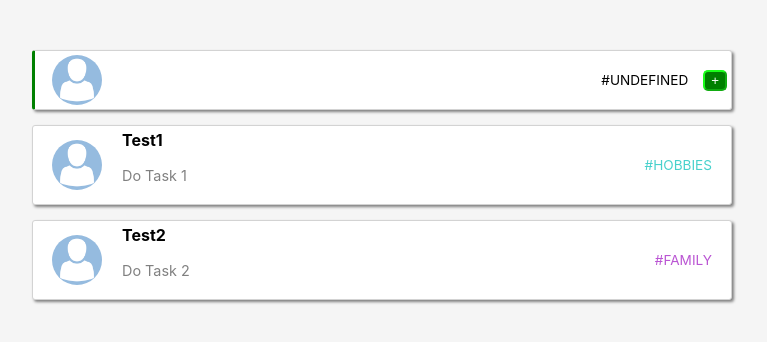
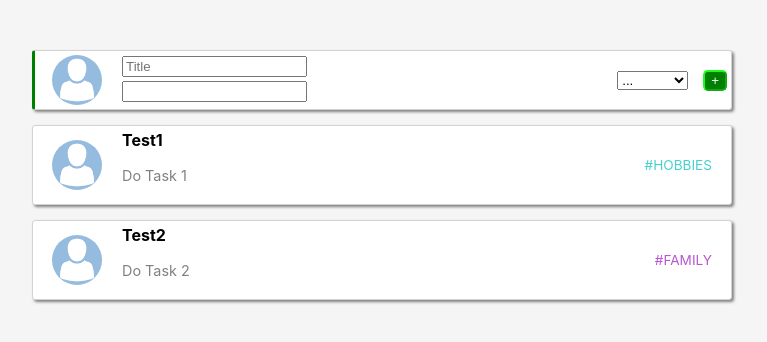
Before and after one commit to DrunkPyromaniac/ToDoList, a React (Create React App) app: page / in a window 1280 px wide. Shown: the top 342 px of the page, without its empty margins (258-1025 px from the left). Built offline with nearby package versions, Linux system fonts and the light colour scheme.

Commit message:
Finish up adding items.

```diff
--- a/src/components/ToDoList/index.js
+++ b/src/components/ToDoList/index.js
@@ -10,15 +10,10 @@ export class ToDoList extends React.Component
 	constructor(props)
 		{
 		super(props);
-		this.state =
-			{
-			newTask: "",
-			};
 
-		this.textChange   = this.textChange.bind(this);
-		this.handleKey    = this.handleKey.bind(this);
 		this.removeItem   = this.removeItem.bind(this);
 		this.completeItem = this.completeItem.bind(this);
+		this.addItem      = this.addItem.bind(this);
 		}
 
 	removeItem(id)
@@ -37,29 +32,8 @@ export class ToDoList extends React.Component
 
 	addItem(item)
 		{
-		const [title, text] = item.split("\n", 2);
-
-		this.props.items.push(
-			{
-			title,
-			text,
-			category: 1,
-			});
-		}
-
-	textChange(event)
-		{
-		this.setState({ newTask: event.target.value });
-		}
-
-	handleKey(event)
-		{
-		if (event.which === 13 && !event.shiftKey)
-			{
-			this.addItem(this.state.newTask);
-			this.setState({ newTask: "" });
-			event.preventDefault();
-			}
+		this.props.items.push(item);
+		this.forceUpdate();
 		}
 
 	render()
--- a/src/components/ToDoListItem/index.js
+++ b/src/components/ToDoListItem/index.js
@@ -7,7 +7,7 @@ export class ToDoListItem extends React.Component
 	{
 	render()
 		{
-		const category = this.props.categories.find(x => x.id === this.props.category);
+		const category = this.props.categories.find(x => x.id === this.props.category) || { name: 'Uncategorized' };
 		const complete = this.props.taskComplete || (() => {});
 		const remove   = this.props.taskRemove   || (() => {});
 
--- a/src/components/ToDoListItemEdit/index.js
+++ b/src/components/ToDoListItemEdit/index.js
@@ -5,6 +5,18 @@ import defaultImage from './default.png';
 
 export class ToDoListItem extends React.Component
 	{
+	constructor(props)
+		{
+		super(props);
+
+		this.state =
+			{
+			title:    this.props.title    || '',
+			text:     this.props.text     || '',
+			category: this.props.category || 0,
+			};
+		}
+
 	render()
 		{
 		const category = this.props.categories.find(x => x.id === this.props.category) || {};
@@ -13,11 +25,25 @@ export class ToDoListItem extends React.Component
 		return (
 			<div className={styles.container + (this.props.completed ? ' ' + styles.completed : '')}>
 				<img src={defaultImage} alt="logo" className={styles.image} />
-				<div className={styles.title}>{this.props.title}</div>
-				<div className={styles.category} style={{ color: category.color }}>{"#" + category.name}</div>
-				<div className={styles.text}>{this.props.text}</div>
+				<div className={styles.title}>
+					<input type="text" value={this.state.title} placeholder="Title" onChange={ (event) => { this.setState({ title: event.target.value }); } } />
+				</div>
+				<div className={styles.category}>
+					<select value={this.state.category} onChange={ (event) => { this.setState({ category: event.target.value }); } }>
+						<option value={0}>...</option>
+						{
+						this.props.categories.map((category, i) =>
+							{
+							return <option value={category.id}>{category.name}</option>;
+							})
+						}
+					</select>
+				</div>
+				<div className={styles.text}>
+					<input type="text" value={this.state.text} onChange={ (event) => { this.setState({ text: event.target.value }); } } />
+				</div>
 				<div className={styles.buttons}>
-					<button className={styles.complete} alt="Save" onClick={() => save(this.props)}>+</button>
+					<button className={styles.complete} alt="Save" onClick={() => save(this.state)}>+</button>
 				</div>
 			</div>
 		);
--- a/src/components/ToDoListItemEdit/styles.module.scss
+++ b/src/components/ToDoListItemEdit/styles.module.scss
@@ -52,7 +52,6 @@
 	{
 	grid-row: 1 / 3;
 	grid-column: 3;
-	text-transform: uppercase;
 	font-size: 85%;
 	justify-self: right;
 	align-self: center;
```
